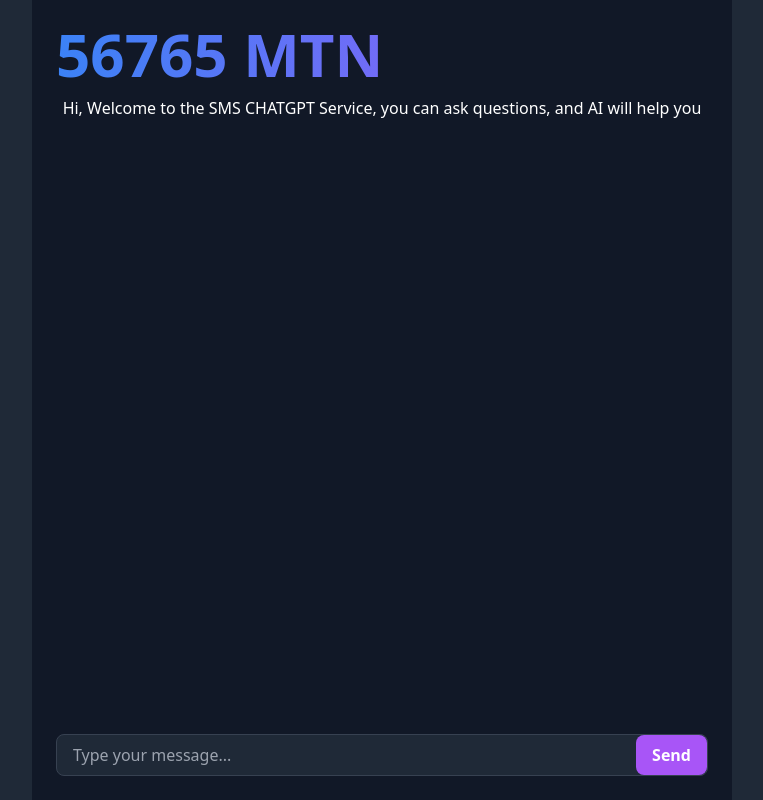
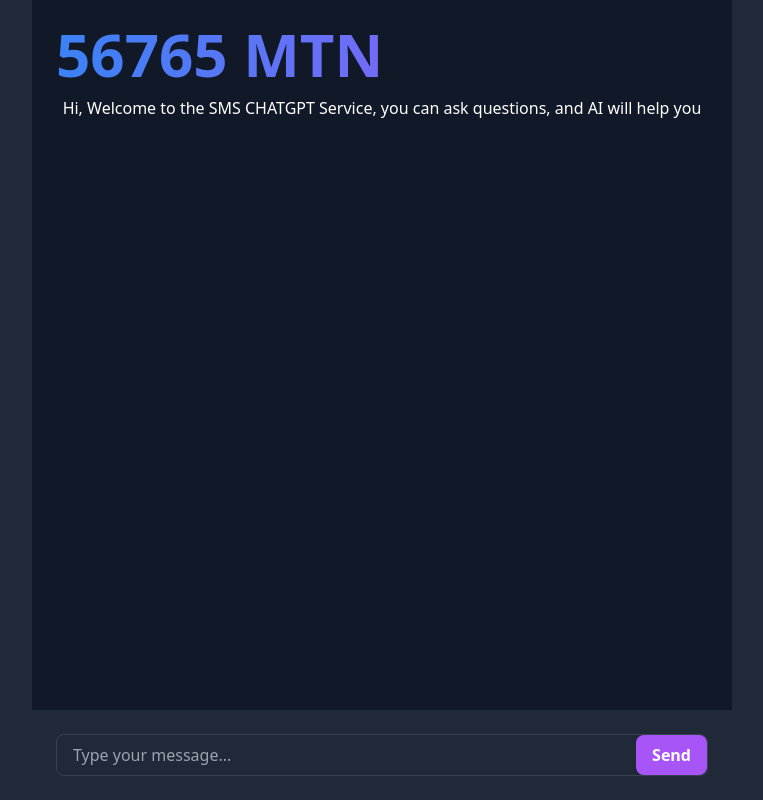
Before and after one commit to SanjeevSingh08/chatpgptdemo, a Next.js app: page / in a window 1280 px wide. Shown: the whole page, without its empty margins (258-1021 px from the left). Built offline with nearby package versions, Linux system fonts and the light colour scheme.

Commit message:
Update index.js

```diff
--- a/src/pages/index.js
+++ b/src/pages/index.js
@@ -55,12 +55,12 @@ export default function Home() {
 
   return (
     <div className="main-container container mx-auto max-w-[700px]">
-      <div className="flex flex-col h-screen bg-gray-900">
+      <div className="flex flex-col min-h-screen bg-gray-900">
         <div className="p-6">
           <h1 className="bg-gradient-to-r from-blue-500 to-purple-500 text-transparent bg-clip-text text-left font-bold text-4xl md:text-6xl">56765 MTN</h1>
           <h4 className="text-white text-center py-3 text-sm md:text-base">Hi, Welcome to the SMS CHATGPT Service, you can ask questions, and AI will help you</h4>
         </div>
-        <div className="flex-grow p-6 chat-section" style={{ overflowY: 'auto' }} ref={chatContainerRef}>
+        <div className="flex-grow p-6 chat-section" style={{ overflowY: 'auto' }}>
           <div className="flex flex-col space-y-4">
             {chatLog.map((message, index) => (
               <div key={index} className={`flex ${message.type === 'user' ? 'justify-end' : 'justify-start'}`}>
@@ -78,8 +78,11 @@ export default function Home() {
             )}
           </div>
         </div>
-        <form onSubmit={handleSubmit} className="flex-none p-6 type-section">
-          <div className="flex rounded-lg border border-gray-700 bg-gray-800">
+
+        {/* Move type-section outside of the chat-section */}
+        <form onSubmit={handleSubmit} className="flex-none p-6 type-section bg-gray-800">
+          <div className="container mx-auto max-w-[700px]">
+            <div className="flex rounded-lg border border-gray-700">
               <input
                 type="text"
                 className="flex-grow px-4 py-2 bg-transparent text-white focus:outline-none text-sm md:text-base"
@@ -94,6 +97,7 @@ export default function Home() {
                 Send
               </button>
             </div>
+          </div>
         </form>
       </div>
     </div>
```
Lines whose indentation alone changed are shown as unchanged.
